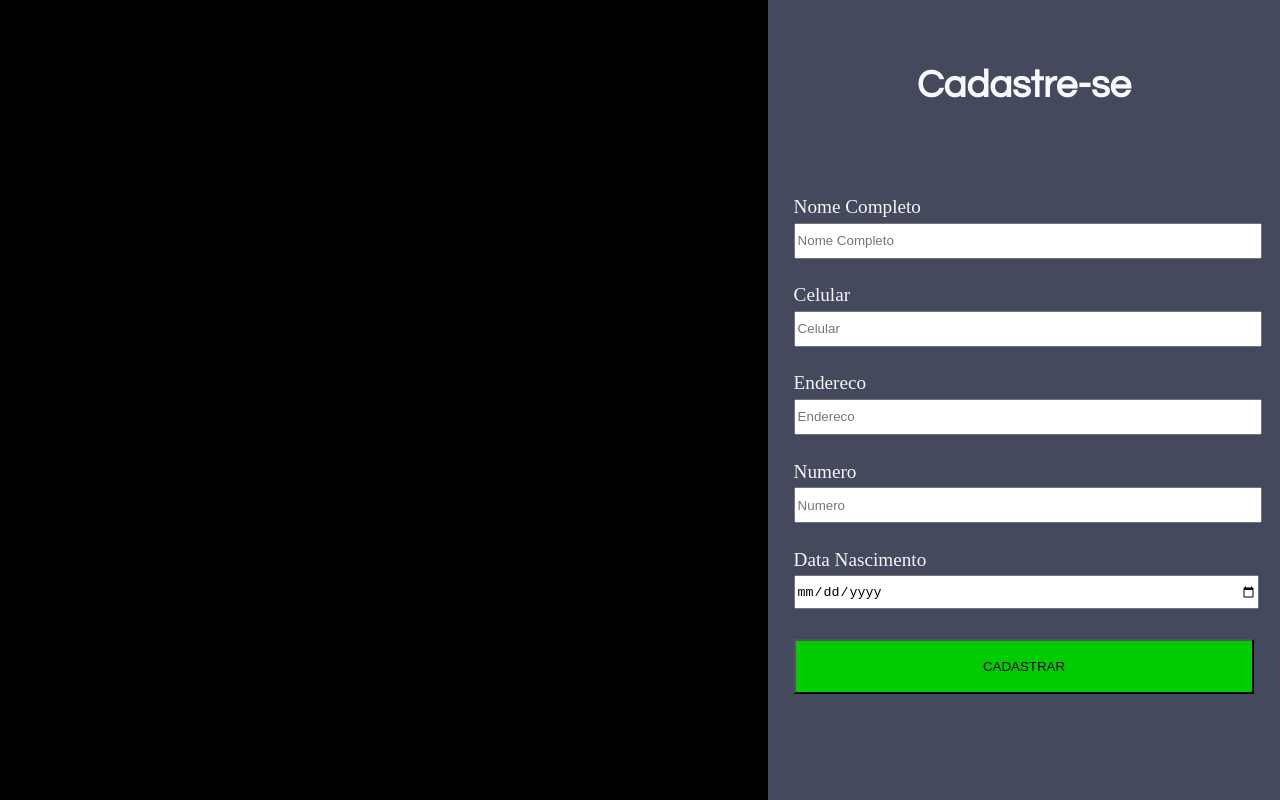
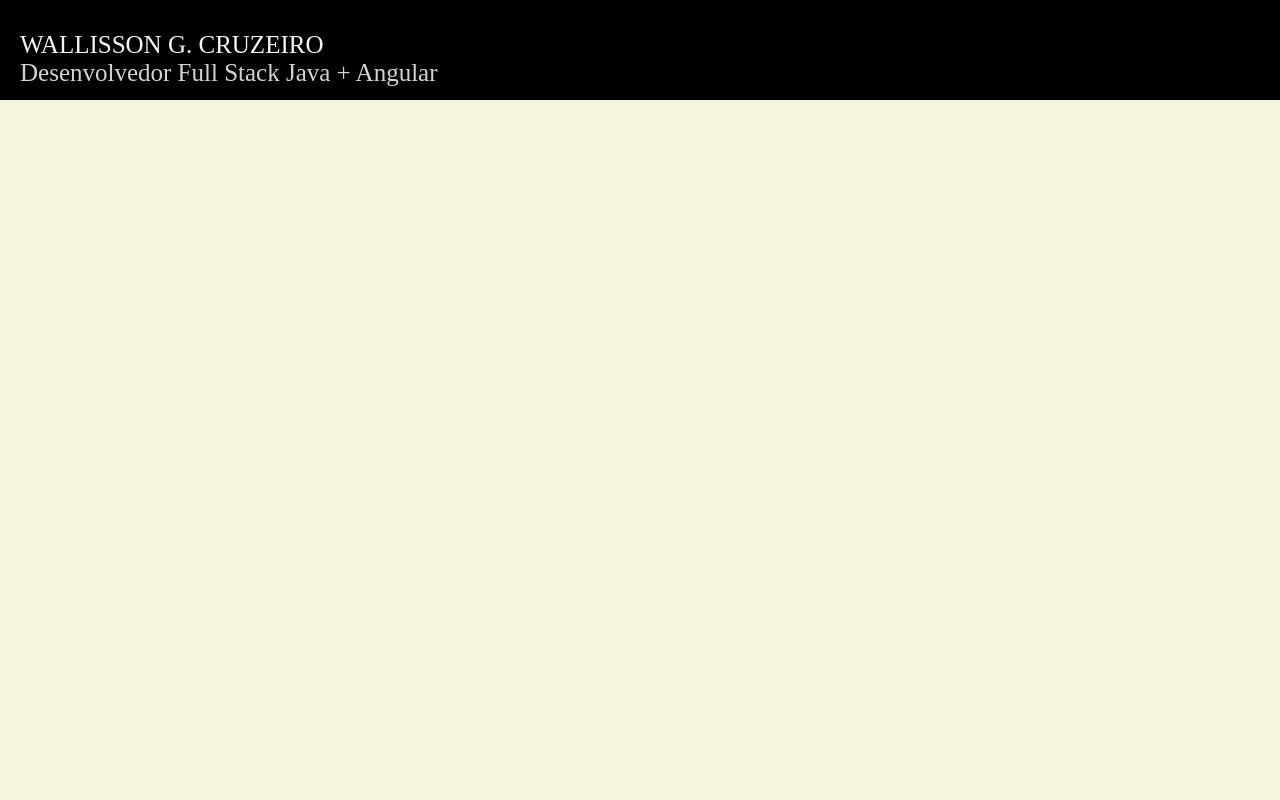
Before and after one commit to CoolMafia111/tests, a plain HTML site: page index.html in a window 1280 px wide. Drawn offline with Linux system fonts and the light colour scheme.

Commit message:
Curriculo digital

```diff
--- a/index.html
+++ b/index.html
@@ -2,41 +2,19 @@
 <html lang="en">
 <head>
     <meta charset="UTF-8">
-    <title>Title</title>
+    <title>CURRICULO DIGITAL</title>
     <link rel="stylesheet" type="text/css" href="style.css">
     <script type="text/javascript" src="script.js"></script>
 </head>
 <body>
-    <div class="ss-grid col-12 form">
-        <div class="tittle">
-            <h1>Cadastre-se</h1>
-        </div>
-        <div class="form-content">
-            <form>
-                <div class="row">
-                    <label for="nomeCompleto">Nome Completo</label>
-                    <input id="nomeCompleto" onclick="abrir()" class="input-form" type="text" placeholder="Nome Completo">
+    <div class="container">
+        <div class="header">
+            <div class="tittle">
+                WALLISSON G. CRUZEIRO
+                <div class="subtitle">
+                    Desenvolvedor Full Stack Java + Angular
                 </div>
-                <div class="row">
-                    <label for="telefone">Celular</label>
-                    <input id="telefone" onclick="abrir()" class="input-form" type="tel" placeholder="Celular">
-                </div>
-                <div class="row">
-                    <label for="endereco">Endereco</label>
-                    <input id="endereco" onclick="abrir()" class="input-form" type="text" placeholder="Endereco">
-                </div>
-                <div class="row">
-                    <label for="numero">Numero</label>
-                    <input id="numero" onclick="abrir()" class="input-form" type="number" placeholder="Numero">
-                </div>
-                <div class="row">
-                    <label for="dataNascimento">Data Nascimento</label>
-                    <input id="dataNascimento" onclick="abrir()" class="input-form" type="date" placeholder="Data Nascimento">
-                </div>
-                <div class="row">
-                    <input type="button" class="input-button" title="CADASTRAR" onclick="teste()" value="CADASTRAR">
-                </div>
-            </form>
+            </div>
         </div>
     </div>
 </body>
--- a/script.js
+++ b/script.js
@@ -3,5 +3,4 @@ function teste() {
 }
 
 function abrir(){
-    window.location.replace('https://xvideos.com/')
 }
--- a/style.css
+++ b/style.css
@@ -1,113 +1,71 @@
 html {
-    background-color: black;
-    backdrop-filter: blur(1.20rem);
-    height: 100%;
+    /*height: 100%;*/
+    /*width: 100%;*/
+    background-color: beige;
 }
 
 body {
-    align-content: end;
-    justify-content: end;
-    display: flex;
+    height: 100%;
+    width: 100%;
     margin: 0;
-    height: 100%;
 }
 
-div.ss-grid {
-    column-count: 12;
-    column-span: all;
+div.container {
     display: grid;
-    width: 40%;
+    width: 100%;
     height: 100%;
+
 }
 
-div.row {
-    width: 90%;
-    margin: 5%;
-}
-
-label {
-    width: 100%;
-    color: whitesmoke;
-    font-size: larger;
-}
-
-input {
-    margin-top: 1%;
-    width: 100%;
-    height: 30px;
-}
-
-input:hover {
-    margin-top: 1%;
-    width: 100%;
-    height: 30px;
-    background-color: #e8dede;
-    animation-name: input;
+div.header {
+    min-height: 100px;
+    background-color: #000000;
+    align-content: center;
+    animation-name: headerAnimation;
     animation-duration: 1s;
 }
 
-.form {
-    width: 25%;
-    background-color: #44495d;
-    backdrop-filter: blur(1.2rem);
+div.tittle{
+    margin: 20px 0 3px 20px;
+    font-size: 25px;
+    color: whitesmoke;
+    width: 50%;
+    animation-name: titleAnimation;
+    animation-duration: 1.5s;
+}
+div.subtitle {
+    color: lightgray;
+    animation-duration: 2.5s;
+    animation-name: subtitleAnimation;
 }
 
-.tittle {
-    width: 100%;
-    align-content: center;
-    text-align-last: center;
-    color: ghostwhite;
-    font-family: "Century Gothic";
-    font-size: larger;
-}
+/* ANIMACOES */
 
-.form {
-}
-
-input.input-button {
-    height: 55px;
-    background-color: #00cc00;
-    color: black;
-    animation-duration: 2s;
-    animation-name: botao_inicial;
-}
-
-input.input-button:hover {
-    height: 55px;
-    background-color: #151715;
-    color: #00cc00;
-    animation-duration: 2s;
-    animation-name: botao;
-}
-
-@keyframes botao {
+@keyframes titleAnimation {
     from {
-        background-color: #00cc00;
-        color: black;
+        margin-left: -600px;
+        font-size: 1px;
     }
     to {
-        background-color: black;
-        color: #00cc00;
+        font-size: 25px;
+        margin-left: 20px;
+    }
+}
+@keyframes subtitleAnimation {
+    from {
+        margin-left: -600px;
+        font-size: 1px;
+    }
+    to {
+        font-size: 25px;
     }
 }
 
-@keyframes botao_inicial {
+@keyframes headerAnimation {
     from {
-        background-color: black;
-        color: #00cc00;
+        background-color: #ffffff;
     }
     to {
-        background-color: #00cc00;
-        color: black;
+        background-color: #000000;
     }
 }
-
-@keyframes input {
-    from {
-        background-color: #ffffff;
-
-    }
-    to {
-        background-color: #e8dede;
-    }
-}
```
